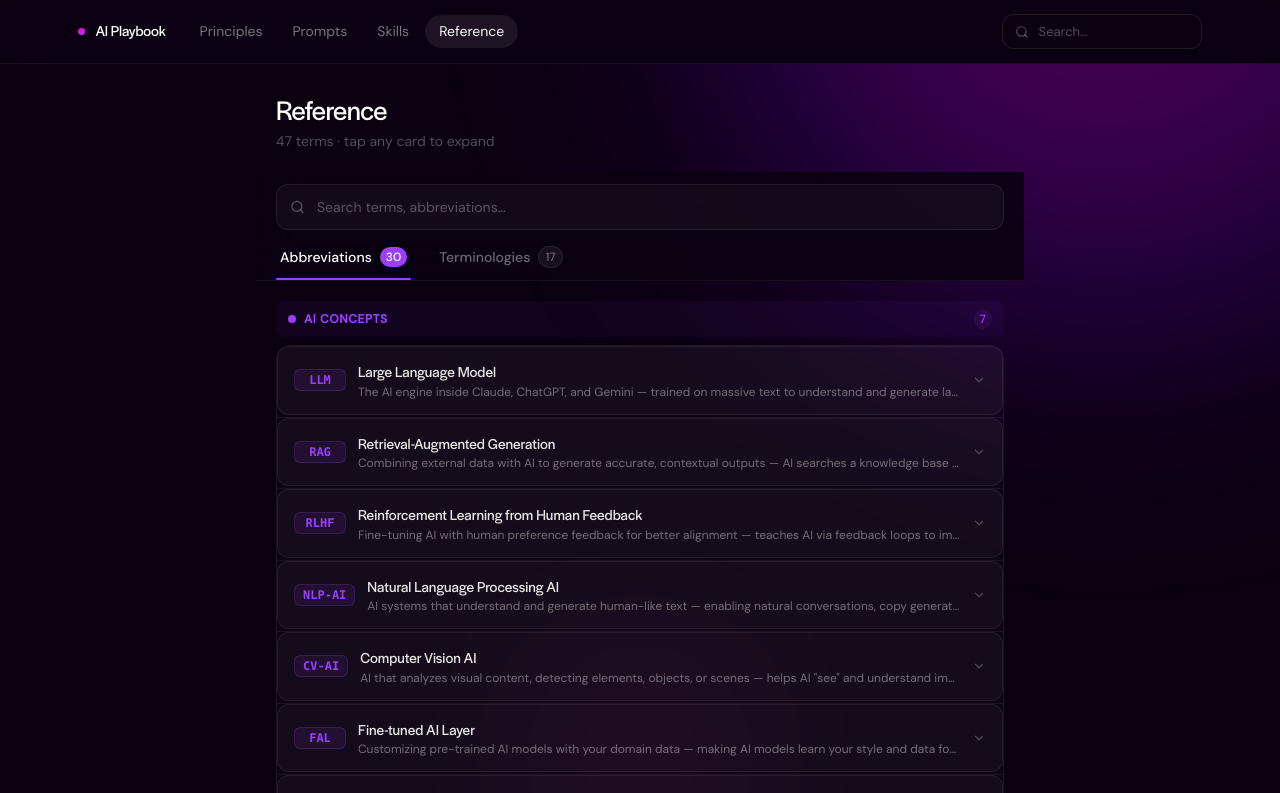
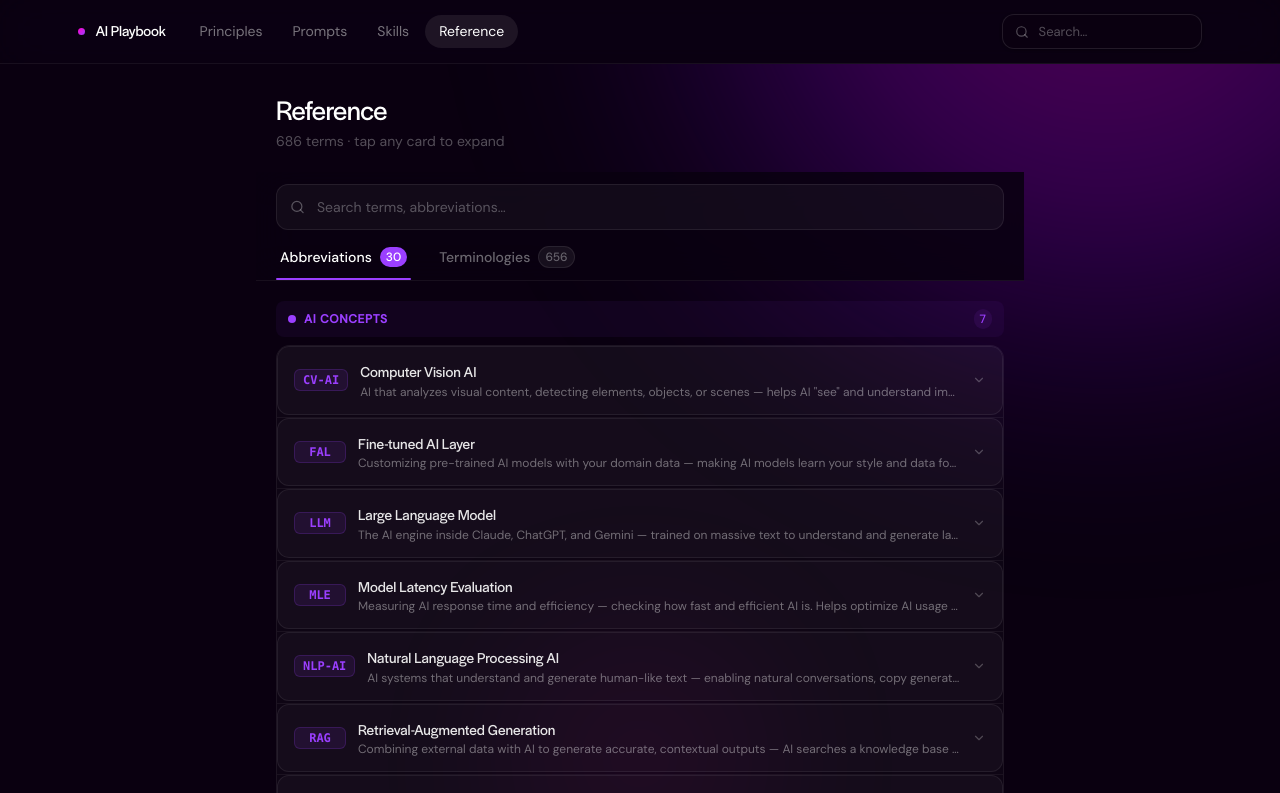
Before and after one commit to pavitsond-cyber/AI-Playbook, a Next.js app: page /glossary in a window 1280 px wide. Shown: the top 793 px of the page. Built offline with nearby package versions, Linux system fonts and the light colour scheme.

Commit message:
Restore 646 taaft terminologies — abbreviations stay locked to 30 static PDF entries

```diff
--- a/app/(playbook)/glossary/page.tsx
+++ b/app/(playbook)/glossary/page.tsx
@@ -1,7 +1,24 @@
 import GlossaryPage from '@/components/glossary/GlossaryPage'
+import { GlossaryTerm } from '@/types'
 import { staticTerms } from '@/lib/data/glossary-static'
+import { taaftTerms } from '@/lib/data/taaft-terms'
 
-// No Supabase, no taaft — only curated static terms
+function mergeTerms(base: GlossaryTerm[], extra: GlossaryTerm[]): GlossaryTerm[] {
+  const seen = new Set(base.map((t) => t.normalized_term))
+  const unique = extra.filter((t) => !seen.has(t.normalized_term))
+  return [...base, ...unique].sort((a, b) => a.term.localeCompare(b.term))
+}
+
 export default function Page() {
-  return <GlossaryPage terms={staticTerms} />
+  // Abbreviations: ONLY the 30 curated static entries — never taaft
+  const staticAbbr = staticTerms.filter((t) => t.full_form && t.full_form.trim() !== '')
+
+  // Terminologies: static 17 + all 646 taaft terminologies, deduped
+  const staticTermOnly = staticTerms.filter((t) => !t.full_form || t.full_form.trim() === '')
+  const taaftTermOnly  = taaftTerms.filter((t)  => !t.full_form || t.full_form.trim() === '')
+  const terminologies  = mergeTerms(staticTermOnly, taaftTermOnly)
+
+  const terms = [...staticAbbr, ...terminologies].sort((a, b) => a.term.localeCompare(b.term))
+
+  return <GlossaryPage terms={terms} />
 }
```
